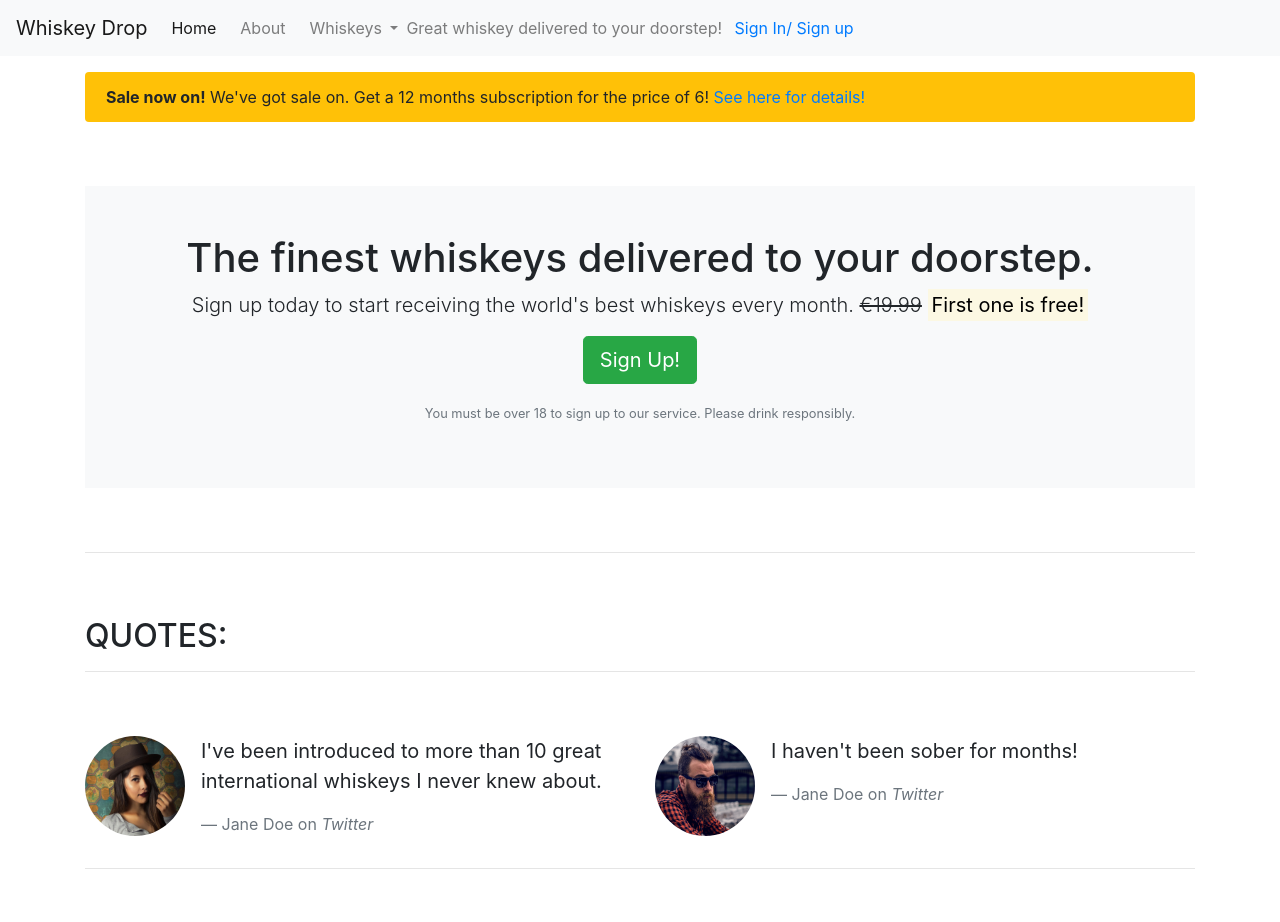
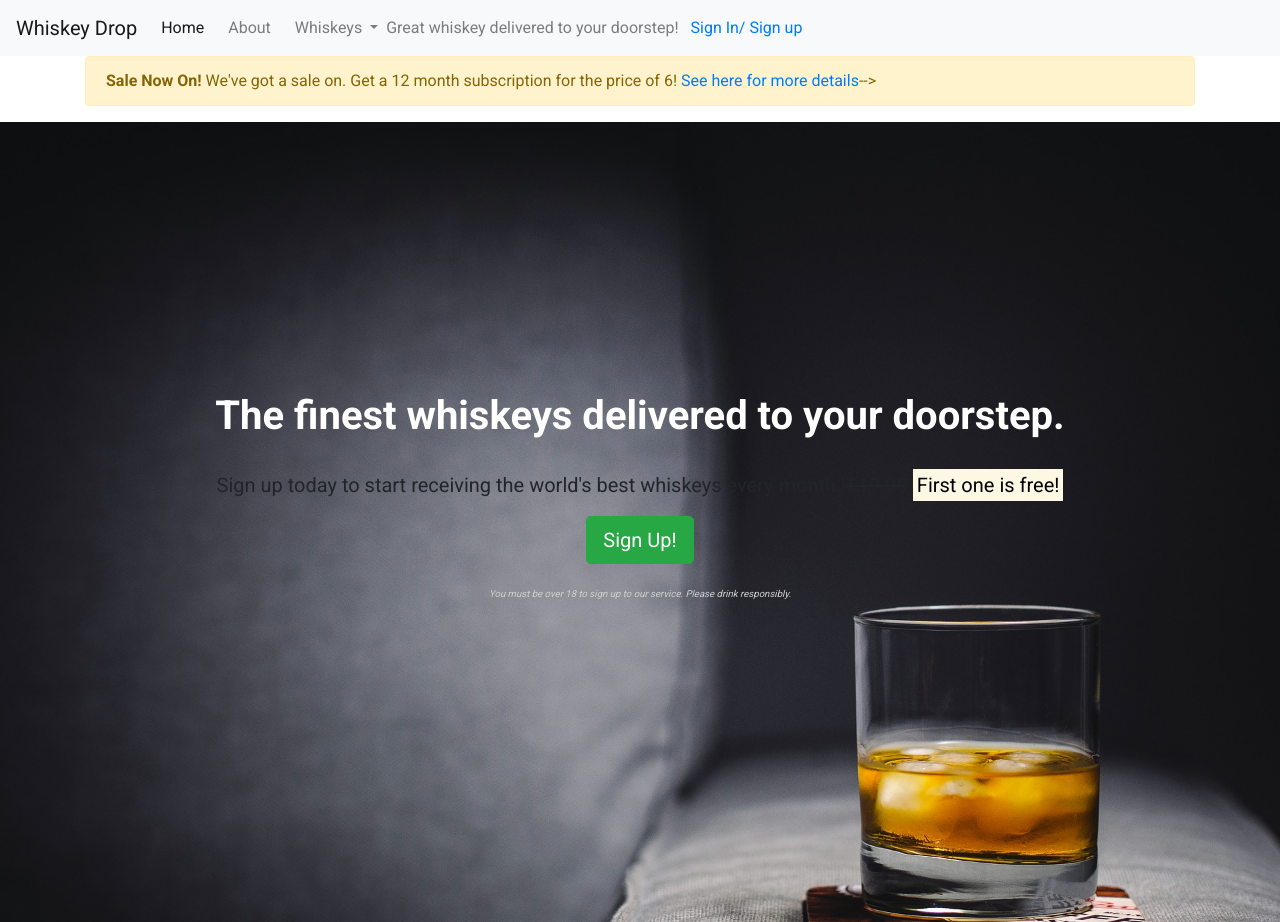
Before and after one commit to Deepak9912/Whisket-drop, a plain HTML site: page index.html in a window 1280 px wide. Shown: the top 922 px of the page. Drawn offline with nearby package versions, Linux system fonts and the light colour scheme.

Commit message:
add style to jumbotron section

```diff
--- a/assets/css/style.css
+++ b/assets/css/style.css
@@ -0,0 +1,38 @@
+body {
+    font-family: 'Roboto', sans-serif;
+}
+
+.alert-container {}
+
+.callout-container {
+    height: 100vh;
+    background: url('../images/whiskey-background.jpg') no-repeat center center fixed;
+    -webkit-background-size: cover;
+    -moz-background-size: cover;
+    -o-background-size: cover;
+    background-size: cover;
+
+    display: flex;
+    align-items: center;
+    justify-content: center;
+}
+
+.jumbotron-header {
+    color: #fff;
+    font-weight: bold;
+    margin-bottom: 30px;
+}
+
+.jumbotron {
+    background-color: transparent;
+}
+
+.jumbotron small {
+    font-size: 60%;
+    font-style: italic;
+    color: #d0d0d0;
+}
+
+.quotes-container {}
+
+.features-container {}
--- a/index.html
+++ b/index.html
@@ -7,7 +7,10 @@
     <meta name="viewport" content="width=device-width, initial-scale=1.0">
     <title>Whiskey drop | Taste a new whiskey every month</title>
     <link rel="stylesheet" href="https://maxcdn.bootstrapcdn.com/bootstrap/4.1.3/css/bootstrap.min.css">
-    <link rel="stylesheet" href="https://use.fontawesome.com/releases/v5.6.1/css/all.css" integrity="sha384-gfdkjb5BdAXd+lj+gudLWI+BXq4IuLW5IT+brZEZsLFm++aCMlF1V92rMkPaX4PP" crossorigin="anonymous">
+    <link rel="stylesheet" href="https://use.fontawesome.com/releases/v5.6.1/css/all.css"
+        integrity="sha384-gfdkjb5BdAXd+lj+gudLWI+BXq4IuLW5IT+brZEZsLFm++aCMlF1V92rMkPaX4PP" crossorigin="anonymous">
+    <link href="https://fonts.googleapis.com/css?family=Roboto:400,700" rel="stylesheet">
+    <link rel="stylesheet" href="./assets/css/style.css">
 </head>
 
 <body>
@@ -39,34 +42,39 @@
                     <a href="/login">Sign In/ Sign up</a>
                 </div>
     </nav>
-    <article class="container mt-3">
+    <div class="container alert-container">
         <div class="row d-none d-sm-block">
             <div class="col-12">
-                <div class="alert bg-warning">
-                    <strong>Sale now on!</strong> We've got sale on. Get a 12 months subscription for the price of 6!
-                    <a href="">See here for details!</a>
+                <div class="alert alert-warning">
+                    <strong>Sale Now On!</strong> We've got a sale on. Get a 12 month subscription for the price of 6!
+                    <a href="">See here for more details</a>-->
                 </div>
             </div>
         </div>
+    </div>
+    <div class="container-fluid callout-container">
         <!--callout-->
         <div class="row">
-            <div class="col-12 my-5">
-                <section class="callout bg-light text-center p-5">
-                    <h1>The finest whiskeys delivered to your doorstep.</h1>
+            <div class="col-12">
+                <section class="callout jumbotron text-center">
+                    <h1 class="jumbotron-header">The finest whiskeys delivered to your doorstep.</h1>
                     <p class="lead">Sign up today to start receiving the world's best whiskeys every month.
                         <s class="d-none d-sm-inline">€19.99</s>
                         <span class="d-inline d-sm-none"><br></span>
                         <strong><mark>First one is free!</mark></strong></p>
-                    <p><button class="btn btn-lg btn-success" data-toggle="modal" data-target="#signUpModal">Sign Up!</button></p>
+                    <p><button class="btn btn-lg btn-success" data-toggle="modal" data-target="#signUpModal">Sign
+                            Up!</button></p>
                     <p class="text-muted"><small>You must be over 18 to sign up to our service. Please drink
                             responsibly.</small></p>
                 </section>
+            </div>
         </div>
     </div>
     <!--callout finish-->
     <hr>
 
     <!--Quotes-->
+    <div class="container quotes-container">
         <section class="quotes">
             <div class="row">
                 <div class="col-12 my-5">
@@ -107,10 +115,14 @@
                     </div>
                 </div>
             </div>
+    </div>
+
+
     <!--Quotes-->
     <hr>
 
     <!--Features-->
+    <div class="features-container">
         <section class="features">
             <div class="row">
                 <div class="col-12 my-5">
@@ -148,6 +160,7 @@
                     </div>
                 </div>
             </div>
+    </div>
     </section>
     </section>
     </article>
@@ -166,8 +179,10 @@
                     <form>
                         <div class="form-group">
                             <label for="exampleInputEmail1">Email Address</label>
-                      <input type="email" class="form-control" id="exampleInputEmail1" aria-describedby="emailHelp" placeholder="Enter email">
-                      <small id="emailHelp" class="form-text text-muted">We'll never share your email with anyone else.</small>
+                            <input type="email" class="form-control" id="exampleInputEmail1"
+                                aria-describedby="emailHelp" placeholder="Enter email">
+                            <small id="emailHelp" class="form-text text-muted">We'll never share your email with anyone
+                                else.</small>
                         </div>
                         <div class="form-group">
                             <label for="password">Password</label>
@@ -185,8 +200,15 @@
     </div>
     <!--modal ends-->
 
-    <script src="https://code.jquery.com/jquery-3.3.1.slim.min.js" integrity="sha384-q8i/X+965DzO0rT7abK41JStQIAqVgRVzpbzo5smXKp4YfRvH+8abtTE1Pi6jizo" crossorigin="anonymous"></script>
-    <script src="https://cdnjs.cloudflare.com/ajax/libs/popper.js/1.14.3/umd/popper.min.js" integrity="sha384-ZMP7rVo3mIykV+2+9J3UJ46jBk0WLaUAdn689aCwoqbBJiSnjAK/l8WvCWPIPm49" crossorigin="anonymous"></script>
-    <script src="https://stackpath.bootstrapcdn.com/bootstrap/4.1.3/js/bootstrap.min.js" integrity="sha384-ChfqqxuZUCnJSK3+MXmPNIyE6ZbWh2IMqE241rYiqJxyMiZ6OW/JmZQ5stwEULTy" crossorigin="anonymous"></script>
+    <script src="https://code.jquery.com/jquery-3.3.1.slim.min.js"
+        integrity="sha384-q8i/X+965DzO0rT7abK41JStQIAqVgRVzpbzo5smXKp4YfRvH+8abtTE1Pi6jizo" crossorigin="anonymous">
+    </script>
+    <script src="https://cdnjs.cloudflare.com/ajax/libs/popper.js/1.14.3/umd/popper.min.js"
+        integrity="sha384-ZMP7rVo3mIykV+2+9J3UJ46jBk0WLaUAdn689aCwoqbBJiSnjAK/l8WvCWPIPm49" crossorigin="anonymous">
+    </script>
+    <script src="https://stackpath.bootstrapcdn.com/bootstrap/4.1.3/js/bootstrap.min.js"
+        integrity="sha384-ChfqqxuZUCnJSK3+MXmPNIyE6ZbWh2IMqE241rYiqJxyMiZ6OW/JmZQ5stwEULTy" crossorigin="anonymous">
+    </script>
 </body>
+
 </html>
```
Also changed, not shown: assets/images/whiskey-background.jpg (added). Lines whose indentation alone changed are shown as unchanged.
